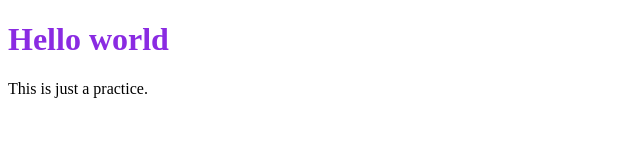
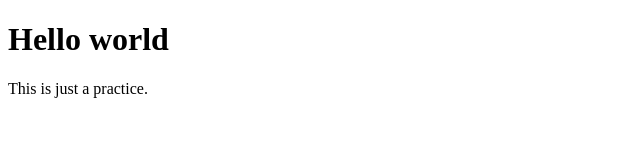
Before and after one commit to Riju-Baral/Riju, a plain HTML site: page index.html in a window 1280 px wide. Shown: the whole page, without its empty margins (0-640 px from the left). Drawn offline with Linux system fonts and the light colour scheme.

Commit message:
Update index.html

```diff
--- a/index.html
+++ b/index.html
@@ -5,11 +5,7 @@
     <meta http-equiv="X-UA-Compatible" content="IE=edge">
     <meta name="viewport" content="width=device-width, initial-scale=1.0">
     <title>Document</title>
-    <style>
-        h1{
-            color:blueviolet
-        }
-    </style>
+
 </head>
 <body>
     <h1>Hello world</h1>
```
